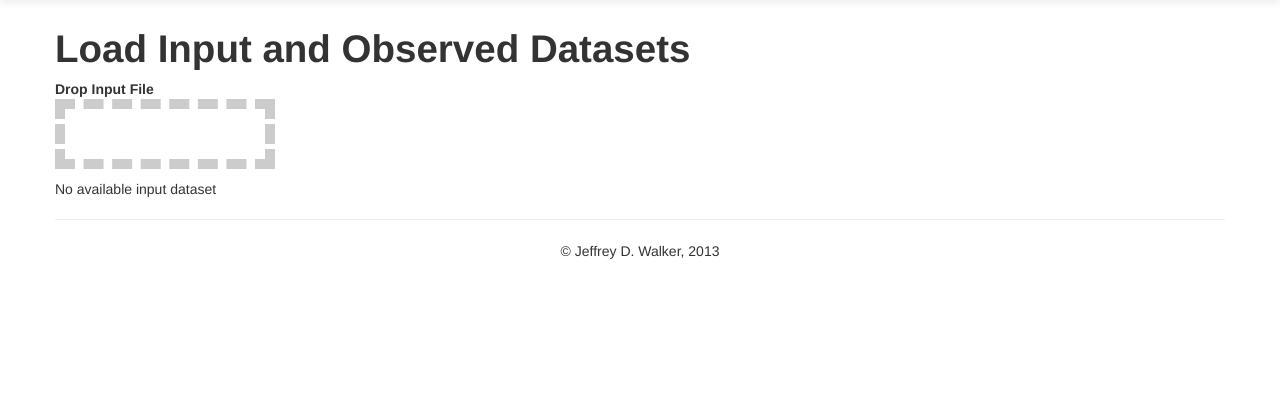
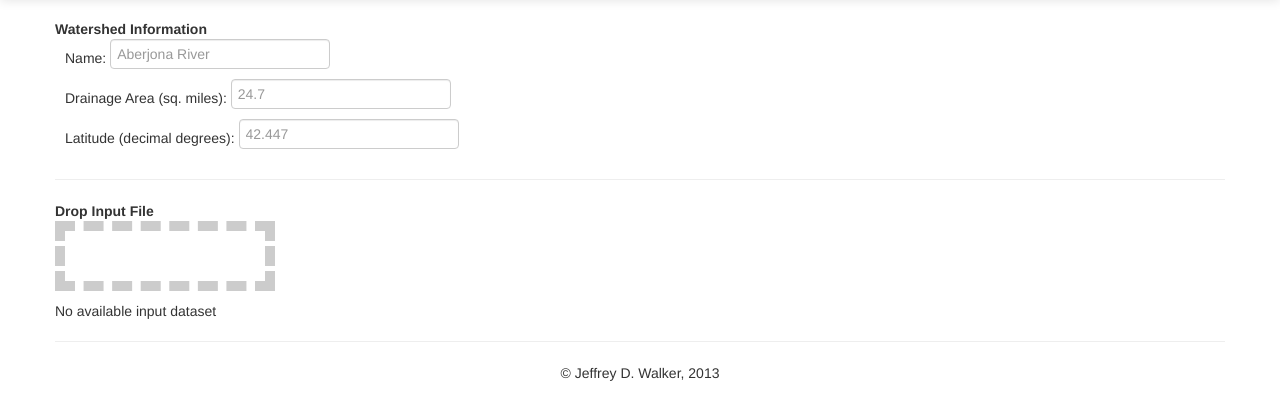
Before and after one commit to walkerjeffd/abcd-model, a Flask app: page /datasets.html in a window 1280 px wide. Shown: the part 41-461 px from the top of the page. Run offline with Flask 2, Linux system fonts and the light colour scheme; some libraries are stand-ins or nearby versions.

Commit message:
added input fields to dataset and functions to compute solar/pet

```diff
--- a/templates/datasets.html
+++ b/templates/datasets.html
@@ -15,6 +15,8 @@
     text-align: center;
     margin-bottom: 10px;
   }
+
+
 
   #holder.hover {
     border: 10px
@@ -38,12 +40,24 @@
   svg {
     font-size: 10px;
   }
-
 {% endblock %}
 
 {% block content %}
-  <h1>Load Input and Observed Datasets</h1>
-
+  <div class="row">
+    <div class="span12">
+      <strong>Watershed Information</strong>
+      <dd>
+        Name: <input type="text" id="input-name" placeholder="Aberjona River">
+      </dd>
+      <dd>
+        Drainage Area (sq. miles): <input type="text" id="input-area" placeholder="24.7">
+      </dd>
+      <dd>
+        Latitude (decimal degrees): <input type="text" id="input-lat" placeholder="42.447">
+      </dd>
+    </div>
+  </div>
+  <hr>
   <div class="row">
     <div class="span3">
       <strong>Drop Input File</strong>
@@ -56,11 +70,9 @@
       <div id="chart-flow"></div>
     </div>
   </div>
-
 {% endblock %}
 
 {% block scripts %}
-
 
 <script src="{{ url_for('static', filename='js/jstorage.js') }}"></script>
 <script src="{{ url_for('static', filename='js/d3.v3.js') }}"></script>
@@ -147,8 +159,15 @@ function initDragDrop(el) {
     }
 
     reader.onload = function (event) {
+      var watershedParams = {};
+
+      watershedParams['name'] = $('#input-name').val();
+      watershedParams['area'] = $('#input-area').val();
+      watershedParams['lat'] = $('#input-lat').val();
+
       var parsedData = parser(event.target.result);
       var processedData = processInputData(parsedData);
+
       if (processedData === null) {
         console.log('Error: Processing data failed');
       } else {
@@ -322,6 +341,33 @@ function checkInputDates(inputData) {
   return true;
 }
 
+function computeSolar(latitude, jday) {
+  var r = 1 + 0.033*Math.cos(2*Math.PI*jday/365),
+      delta = 0.4093*Math.sin((2*Math.PI*jday/365) - 1.405),
+      latitudeDegrees = latitude/180*Math.PI,
+      omega = Math.acos(-Math.tan(latitudeDegrees)*Math.tan(delta)),
+      daylight = 24*omega/Math.PI,
+      S0_mm = 15.392*r*(Math.sin(latitudeDegrees)*omega*Math.sin(delta) + Math.cos(latitudeDegrees)*Math.cos(delta)*Math.sin(omega)),
+      S0_in = S0_mm*0.03937;
+  return S0_in;
+}
+
+function computePET(latitude, input) {
+  // Compute PET from watershed latitude and input data containing Date, Tmin_C, Tmax_C
+
+  input.forEach(function(d) {
+    var Trng_C = d.Tmax_C - d.Tmin_C,
+        Tavg_C = (d.Tmax_C + d.Tmin_C)/2,
+        jday = d3.time.dayOfYear(d.Date),
+        S0 = computeSolar(latitude, jday),
+        PET_mm = Trng_C > 0 ? 0.023*S0*(Tavg_C+17.8)*Math.sqrt(Trng_C) : 0;
+
+    d.PET_in = PET_mm*0.03937;
+  })
+
+  return input;
+}
+
 </script>
 
 {% endblock %}
--- a/templates/simulation.html
+++ b/templates/simulation.html
@@ -126,6 +126,7 @@
       </svg>
     </div>
   </div>
+
 
 {% endblock %}
 
```
